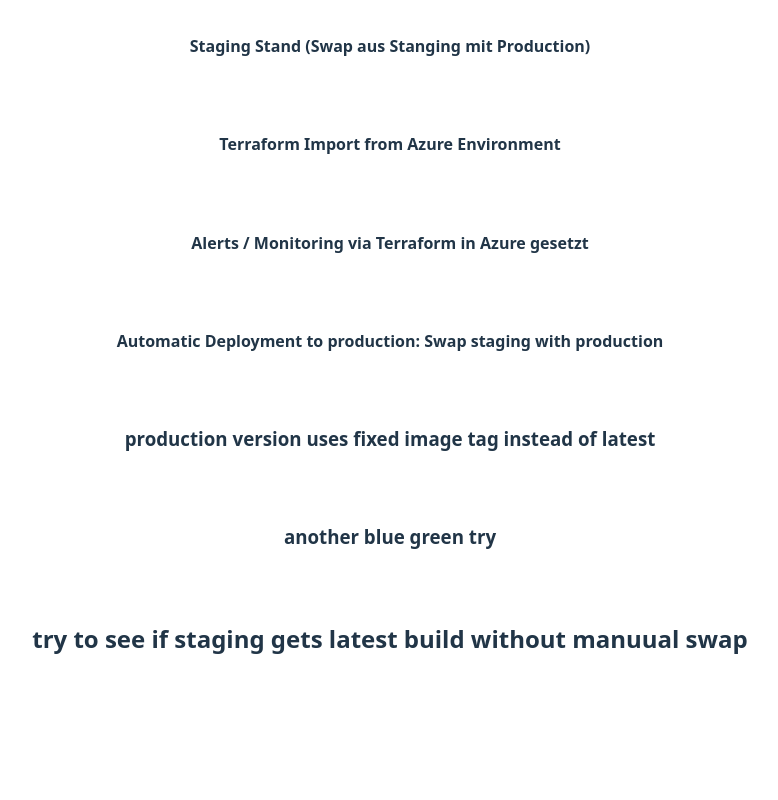
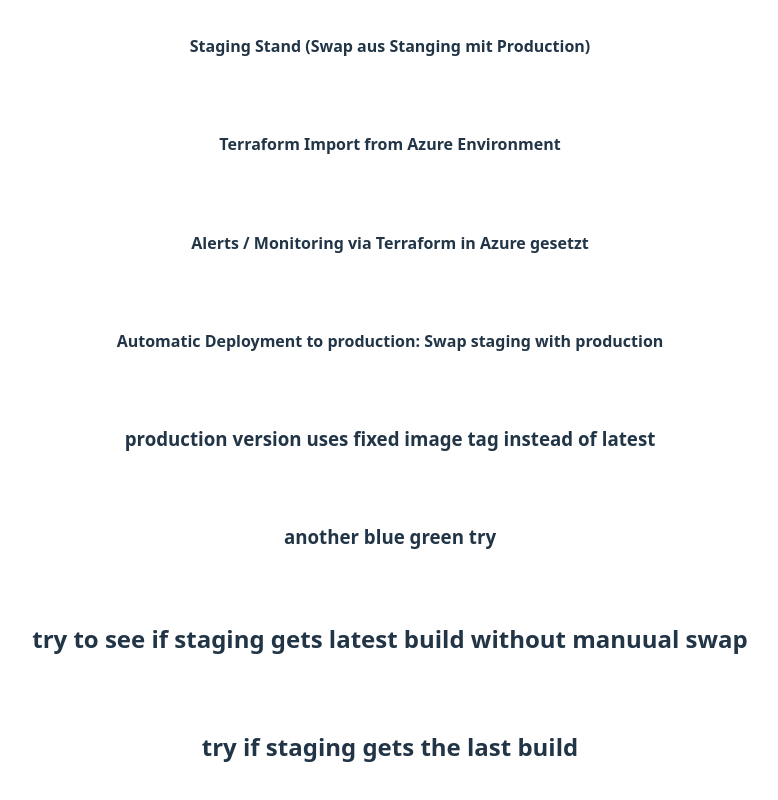
Before and after one commit to MaxPres13/project1-ci-cd, a React app in the folder frontend/: page / in a window 1280 px wide. Shown: the part 382-1182 px from the top of the page, without its empty margins (250-1028 px from the left). Before the commit the page ends 1091 px from the top, so only its background shows below. Built offline with nearby package versions, Linux system fonts and the light colour scheme; the HTML template or start-up script is replaced by a standard one.

Commit message:
try to see if staging gets the last build

```diff
--- a/frontend/src/App.tsx
+++ b/frontend/src/App.tsx
@@ -12,6 +12,7 @@
 			<h3>production version uses fixed image tag instead of latest</h3>
 			<h3>another blue green try</h3>
 			<h2>try to see if staging gets latest build without manuual swap</h2>
+			<h2>try if staging gets the last build</h2>
 		</div>
 	);
 }
```
